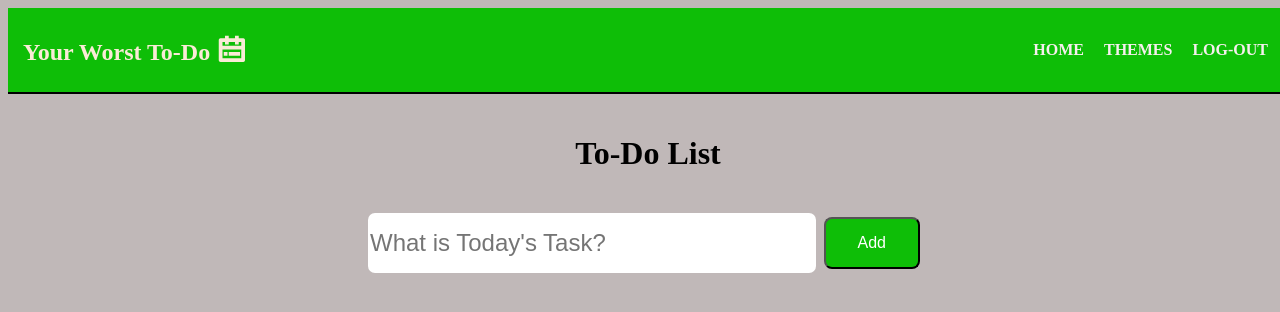
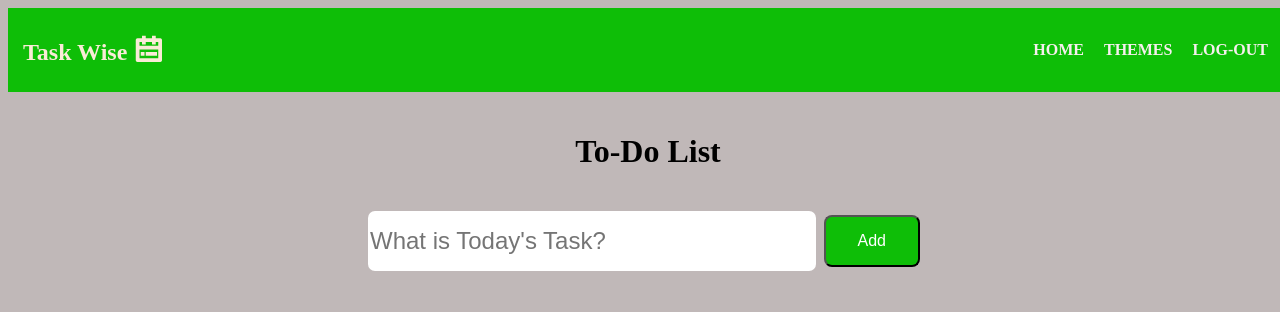
Before and after one commit to fazixhah/Todo_app, a plain HTML site: page index.html in a window 1280 px wide. Drawn offline with nearby package versions, Linux system fonts and the light colour scheme.

Commit message:
Updated Name

```diff
--- a/index.html
+++ b/index.html
@@ -10,7 +10,7 @@
 </head>
 <body>
     <div id="nav">
-        <div id="logo"> <h2> Your Worst To-Do <i class="ri-calendar-todo-line"></i> </h2> </div>
+        <div id="logo"> <h2> Task Wise <i class="ri-calendar-todo-line"></i> </h2> </div>
         <div id="links">
              <a href="#"> Home </a><a href="#"> Themes</a><a href="#"> Log-out</a>
         </div>
--- a/style.css
+++ b/style.css
@@ -3,12 +3,11 @@ body{
     width: 100%;
 }
 #nav{
-    background-color:   rgb(14, 190, 7);
+    background-color:rgb(14, 190, 7);
     display: flex;
     justify-content: space-between;
     align-items: center;
-    border-bottom: 2px solid black;
-    width: 100%;
+    /* border-bottom: 2px solid black; */
 }
 #logo{
     color: antiquewhite;
```
